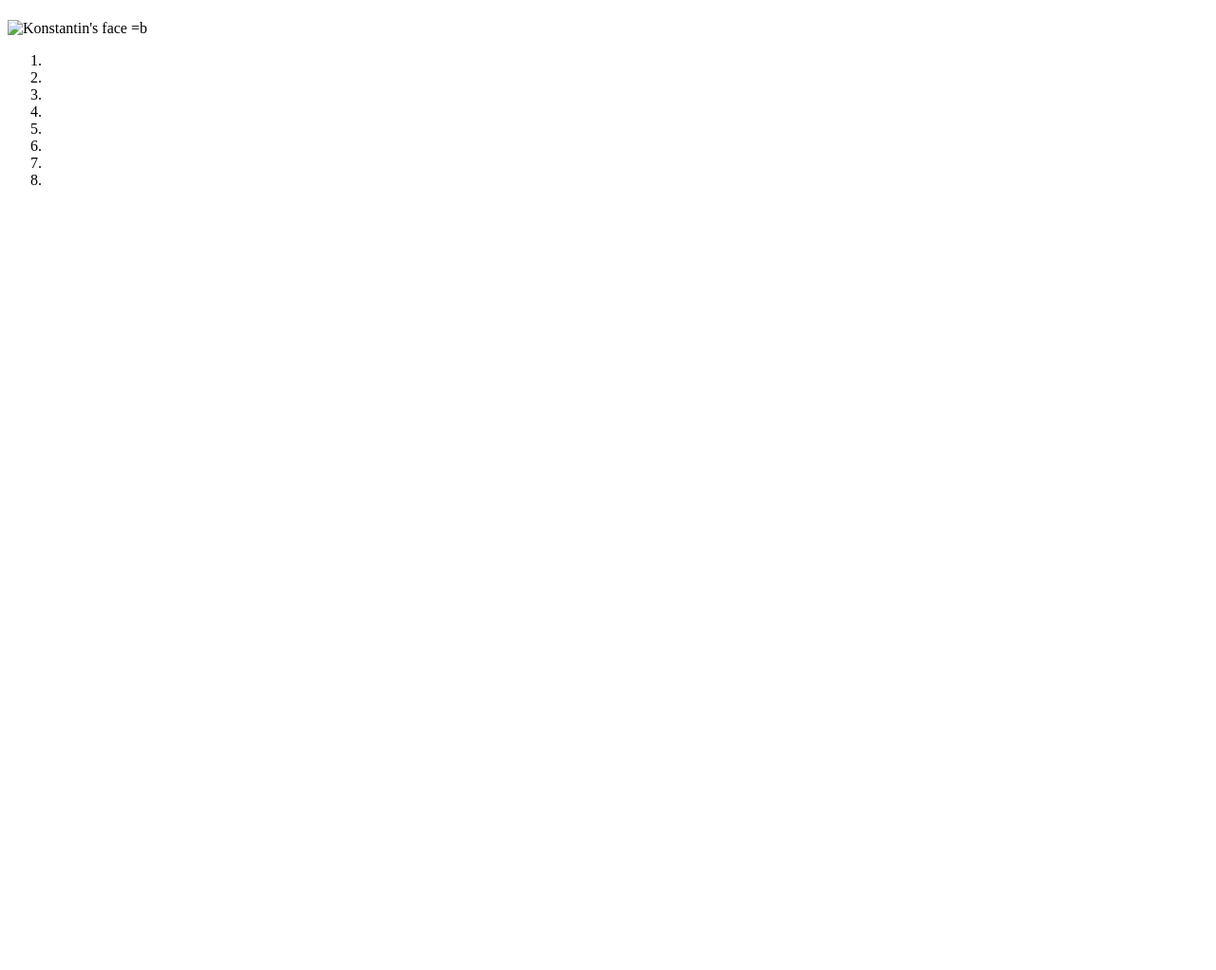
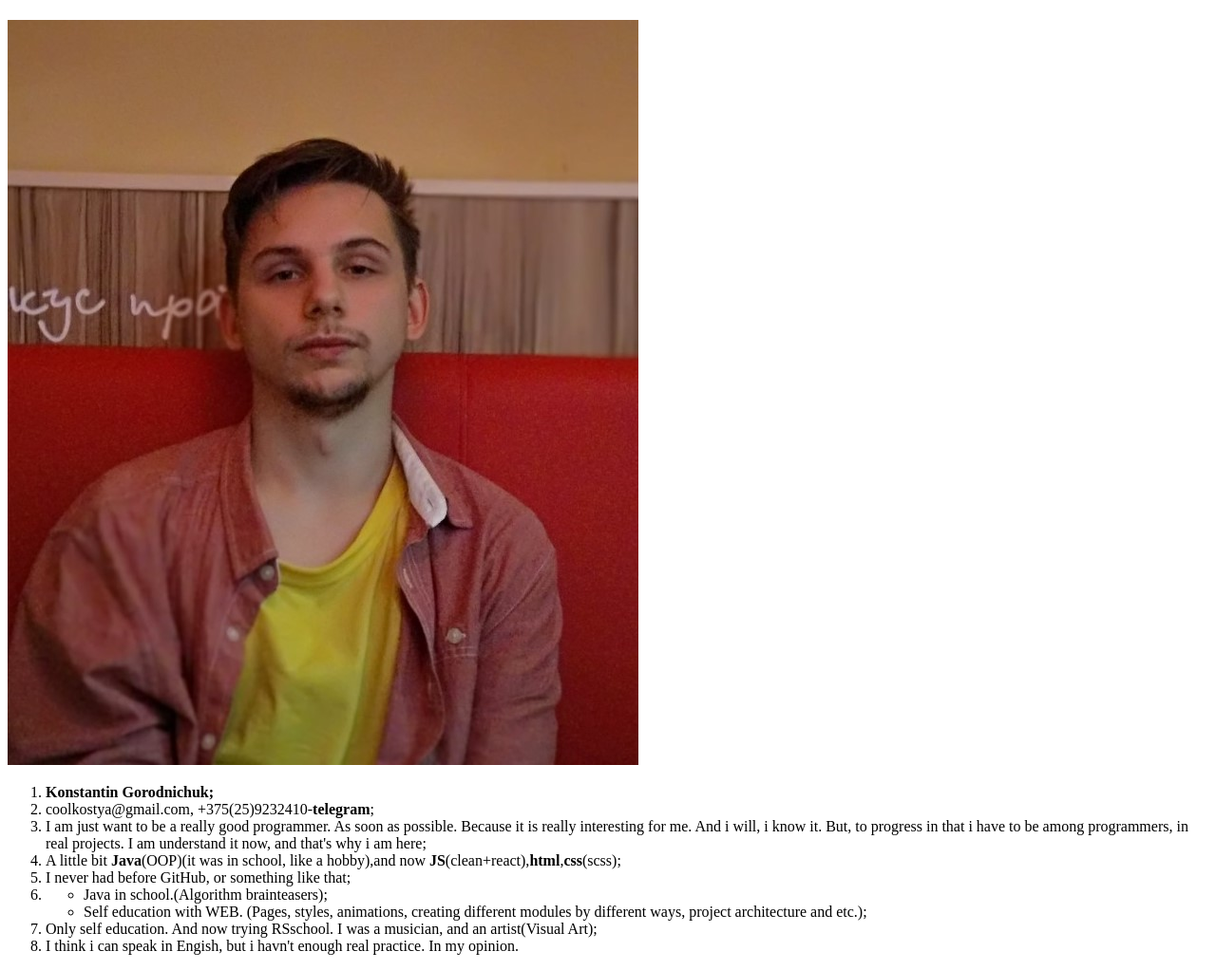
Before and after one commit to k-gorod/rsschool-cv, a plain HTML site: page index.html in a window 1280 px wide. Shown: the whole page at 95% size. Before the commit the page ends 800 px from the top, so only its background shows below. Drawn offline with Linux system fonts and the light colour scheme.

Commit message:
feat: Add all data on page
1.Add text list
2.Add photo
3.Add html features on text

```diff
--- a/index.html
+++ b/index.html
@@ -10,17 +10,24 @@
     <div class="content">
         <header class="content__head"><h1></h1></header>
         <section class="contant__info">
-            <aside class="content_photo"><img src="" alt="Konstantin's face =b"></aside>
+            <aside class="content_photo"><img src="src/01.jpg" alt="Konstantin's face =b"></aside>
             <article class="content__list">
                 <ol>
-                    <li></li>
-                    <li></li>
-                    <li></li>
-                    <li></li>
-                    <li></li>
-                    <li></li>
-                    <li></li>
-                    <li></li>
+                    <li><strong>Konstantin Gorodnichuk;</strong></li>
+                    <li>coolkostya@gmail.com, +375(25)9232410-<strong>telegram</strong>;</li>
+                    <li>I am just want to be a really good programmer. As soon as possible. Because it is really interesting for me.
+                        And i will, i know it. But, to progress in that i have to be among programmers, in real projects. I am understand it now, and that's why i am here;
+                    </li>
+                    <li>A little bit <strong>Java</strong>(OOP)(it was in school, like a hobby),and now <strong>JS</strong>(clean+react),<strong>html</strong>,<strong>css</strong>(scss);</li>
+                    <li>I never had before GitHub, or something like that;</li>
+                    <li>
+                        <ul>
+                            <li>Java in school.(Algorithm brainteasers);</li>
+                            <li>Self education with WEB. (Pages, styles, animations, creating different modules by different ways, project architecture and etc.);</li>
+                        </ul>
+                    </li>
+                    <li>Only self education. And now trying RSschool. I was a musician, and an artist(Visual Art);</li>
+                    <li>I think i can speak in Engish, but i havn't enough real practice. In my opinion.</li>
                 </ol>
             </article>
         </section>
```
Also changed, not shown: 1 other file.
